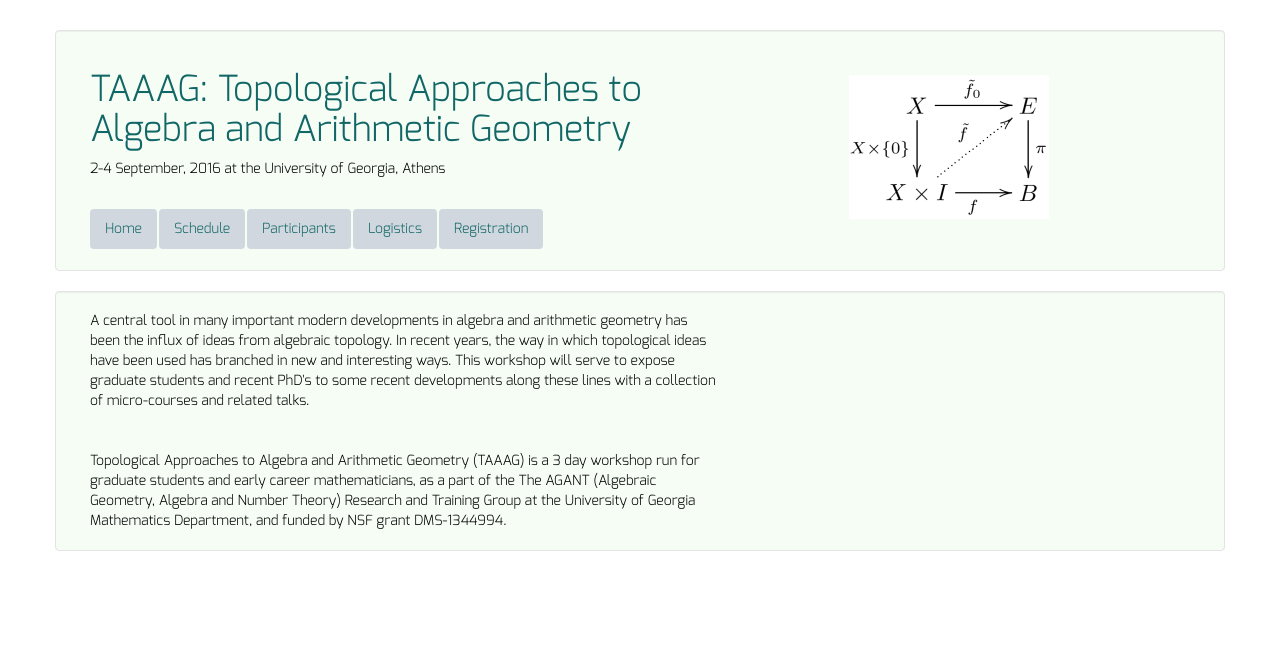
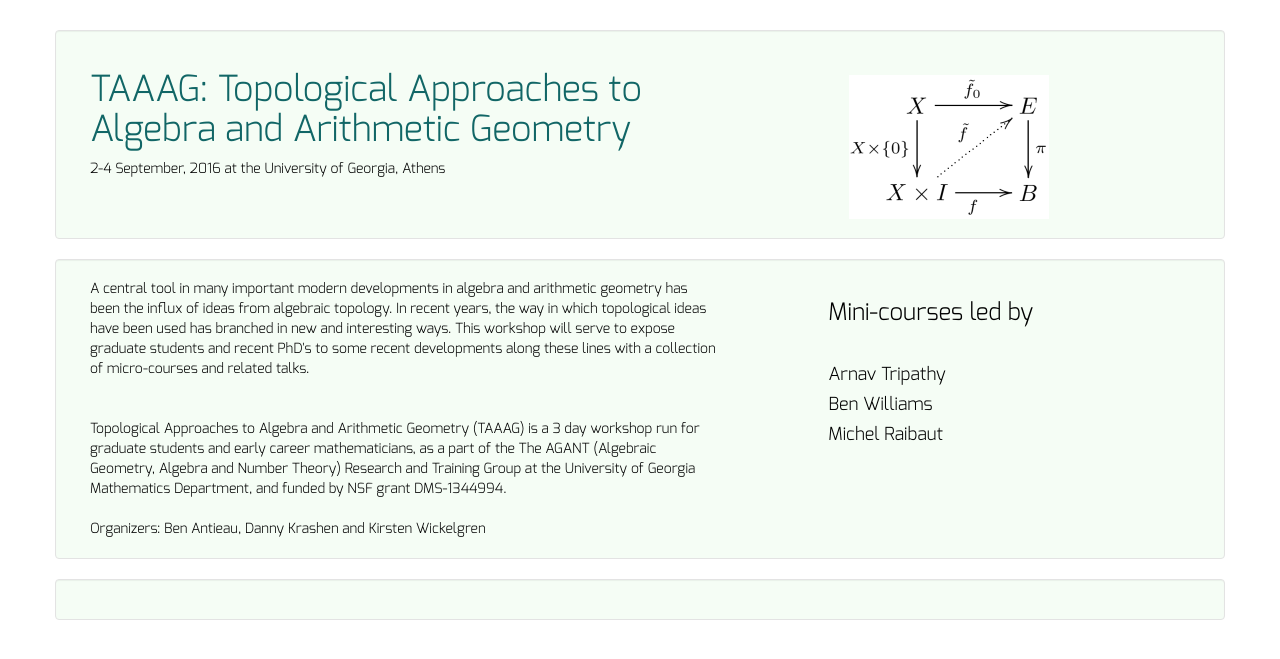
Before and after one commit to torsor/taaag, a Jekyll site: the page built from index.html, in a window 1280 px wide. Shown: the top 659 px of the page. Built offline with Jekyll 4.4.1, drawn with Linux system fonts in a browser that asks for light colours; nearby versions of some CDN libraries.

Commit message:
add speaker list

```diff
--- a/_includes/header.html
+++ b/_includes/header.html
@@ -8,7 +8,6 @@
       </h1>
 			<p> {{ site.tagline }}<br />{{ site.description }} </p>
       <br />
-	{% include navigation.html %}
 
 		</div><!--/col-->
 
--- a/index.html
+++ b/index.html
@@ -22,11 +22,25 @@ day workshop run for graduate students and early career mathematicians, as
 a part of the The AGANT (Algebraic Geometry, Algebra and Number Theory)
 Research and Training Group at the University of Georgia Mathematics
 Department, and funded by NSF grant DMS-1344994.
+
+<br />
+<br />
+Organizers: Ben Antieau, Danny Krashen and Kirsten Wickelgren
 </div> <!-- /left-->
 
 <div class="col-md-4 col-md-offset-1"> <!-- right -->
   <div class="row"> <!-- inner row well 1 (right) -->
-    {% include news.html %}
+<b><h3>Mini-courses led by</h3></b>
+<br />
+<h4>Arnav Tripathy</h4>
+<h4>Ben Williams</h4>
+<h4>Michel Raibaut</h4>
   </div> <!-- /inner row well 1 (right) -->
 </div>
 </div>
+
+<div class="row well">
+<div class="col-md-7"> <!-- left -->
+</div> <!-- /left-->
+
+</div>
```
